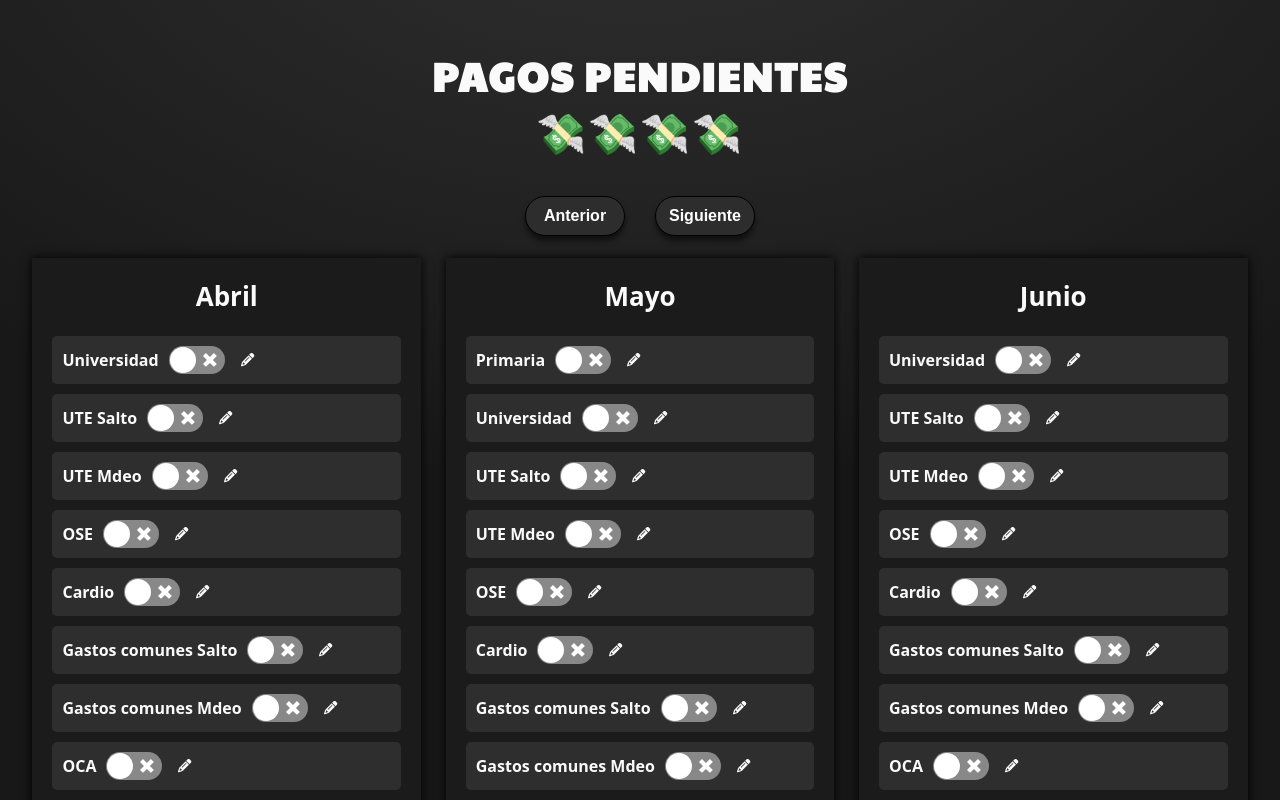
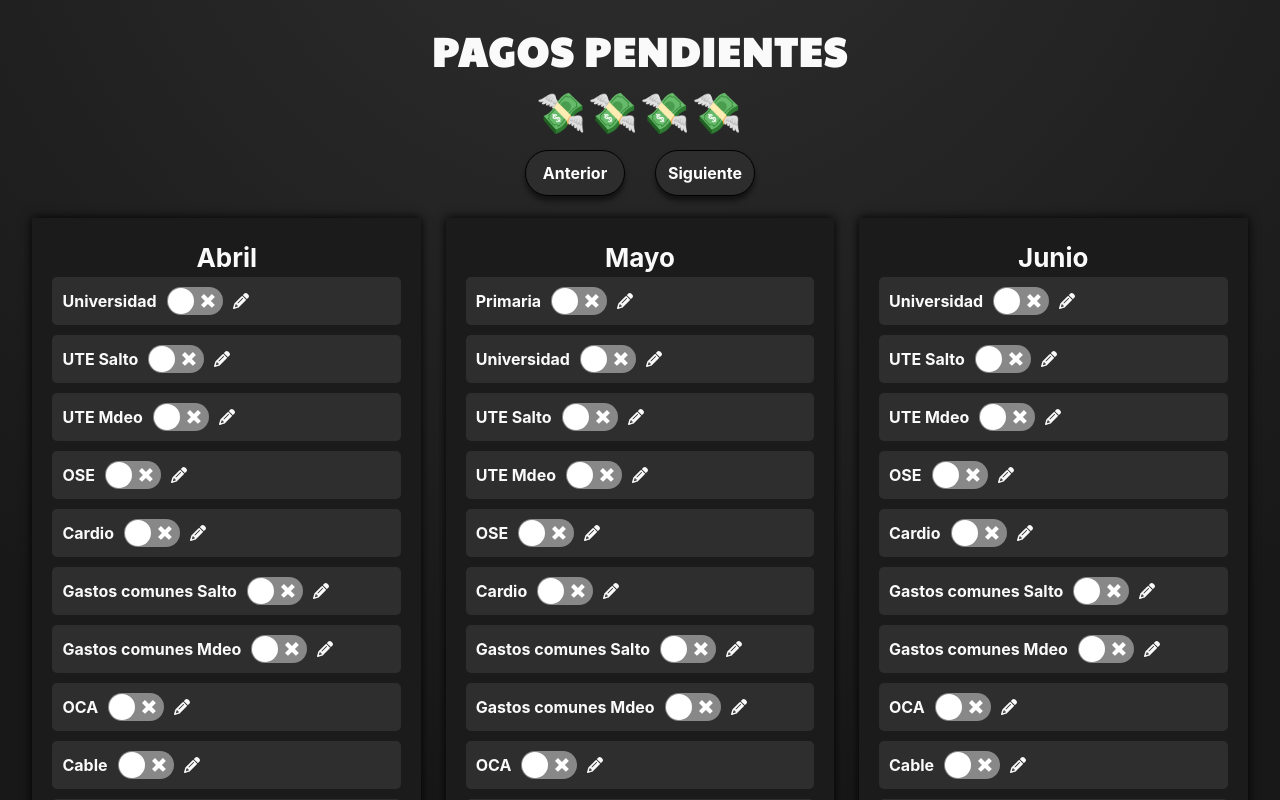
Before and after one commit to Sagthy/appPagos, a React (Vite) app: page / in a window 1280 px wide. Shown: the top 800 px of the page. Built offline with nearby package versions, Linux system fonts and the light colour scheme.

Commit message:
feat: implement Chakra UI Provider in Main file

```diff
--- a/src/main.jsx
+++ b/src/main.jsx
@@ -1,10 +1,14 @@
-import React from 'react'
-import ReactDOM from 'react-dom/client'
-import App from './App.jsx'
-import './styles/index.css'
+import React from "react";
+import ReactDOM from "react-dom/client";
+import App from "./App.jsx";
+import "./styles/index.css";
 
-ReactDOM.createRoot(document.getElementById('root')).render(
+import { ChakraProvider } from "@chakra-ui/react";
+
+ReactDOM.createRoot(document.getElementById("root")).render(
   <React.StrictMode>
-    <App />
+    <ChakraProvider>
+      <App />
+    </ChakraProvider>
   </React.StrictMode>
-)
+);
```
